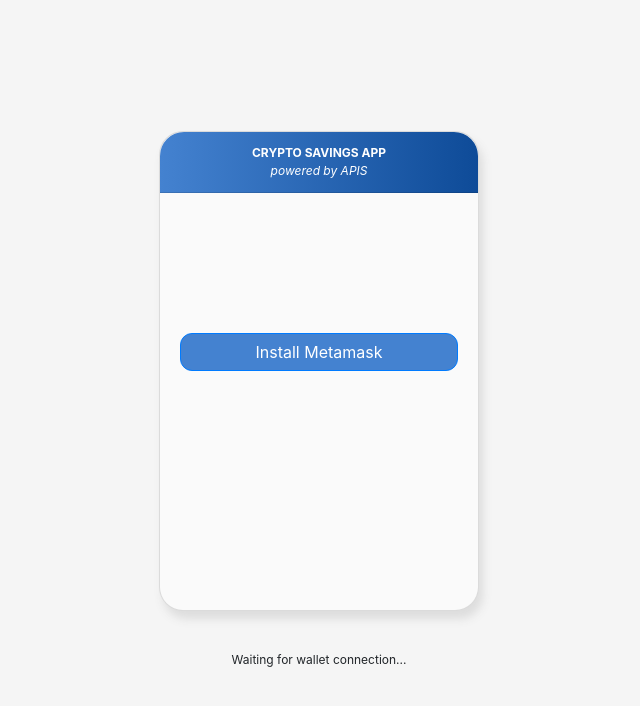
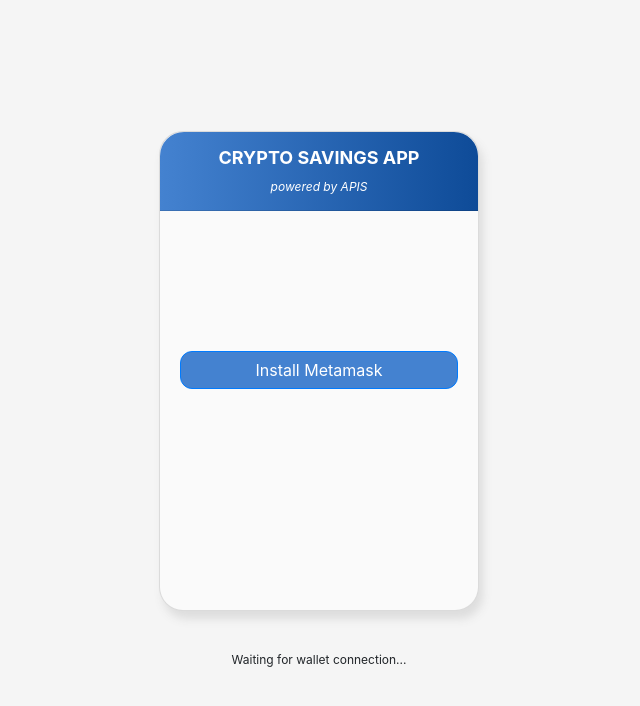
Before and after one commit to The-APIS/instawealth, a React (Create React App) app: page / in a window 1280 px wide. Shown: the top 706 px of the page, without its empty margins (321-961 px from the left). Built offline with nearby package versions, Linux system fonts and the light colour scheme; the HTML template or start-up script is replaced by a standard one.

Commit message:
minor style fixes

```diff
--- a/src/features/entry/component.js
+++ b/src/features/entry/component.js
@@ -4,6 +4,7 @@ import {
   Button,
   Card,
   CardBody,
+  CardFooter,
   CardHeader,
   CardText,
 } from "reactstrap";
@@ -337,7 +338,7 @@ const EntryCard = ({
     >
       <CardHeader
         style={{
-          fontSize: "12px",
+          fontSize: "18px",
           textAlign: "center",
           borderTopLeftRadius: "24px",
           borderTopRightRadius: "24px",
@@ -347,7 +348,7 @@ const EntryCard = ({
       >
         <b>CRYPTO SAVINGS APP</b>
         <br />
-        <em>powered by APIS</em>
+        <span style={{fontSize: "12px"}}><em>powered by APIS</em></span>
       </CardHeader>
       <CardBody>
         {
```
Also changed, not shown: src/features/entry/index.js (indentation only).
